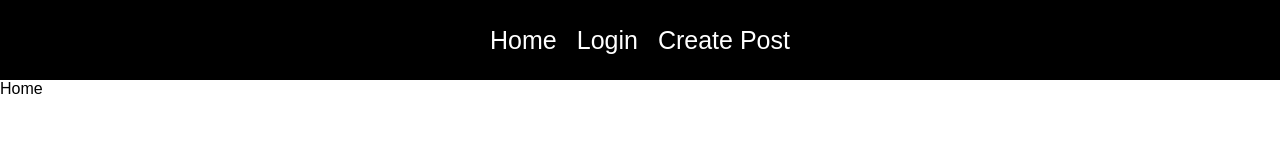
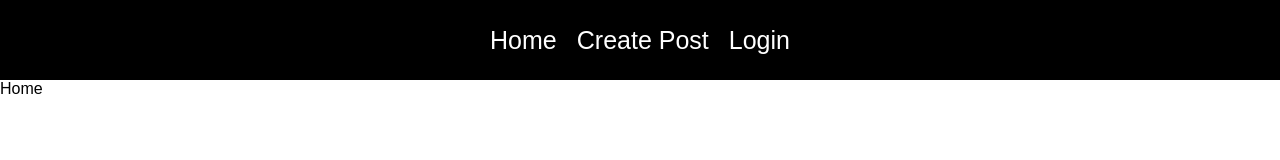
Before and after one commit to MTahir27/react-blog-website, a React (Create React App) app: page / in a window 1280 px wide. Shown: the top 160 px of the page. Built offline with nearby package versions, Linux system fonts and the light colour scheme.

Commit message:
Login & Logout Functionality with page redirecting

```diff
--- a/src/App.js
+++ b/src/App.js
@@ -10,7 +10,7 @@ function App() {
   const [isAuth, setIsAuth] = useState(false);
   return (
     <Router>
-      <Navbar />
+      <Navbar isAuth={isAuth} setIsAuth={setIsAuth} />
       <Routes>
         <Route path="/" element={<Home />} />
         <Route path="/signin" element={<Signin setIsAuth={setIsAuth} />} />
--- a/src/Components/Navbar/index.jsx
+++ b/src/Components/Navbar/index.jsx
@@ -1,13 +1,24 @@
 import React from 'react'
 import "./style.css";
 import { Link } from 'react-router-dom';
+import { signOut } from "firebase/auth";
+import { auth } from '../../Firebase/firebase-config';
 
-const Navbar = () => {
+const Navbar = ({ isAuth, setIsAuth }) => {
+    const signOutUser = () => {
+        signOut(auth).then(() => {
+            localStorage.clear();
+            setIsAuth(false);
+            window.location.pathname = "/signin";
+        })
+
+    }
     return (
         <nav>
             <Link to="/" >Home</Link>
-            <Link to="/signin" >Login</Link>
             <Link to="/createpost" >Create Post</Link>
+            {!isAuth ? <Link to="/signin" >Login</Link> : <button onClick={signOutUser}>Sign Out</button>}
+
         </nav>
     )
 }
```
